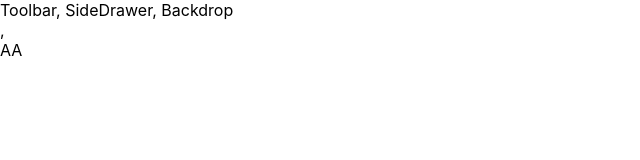
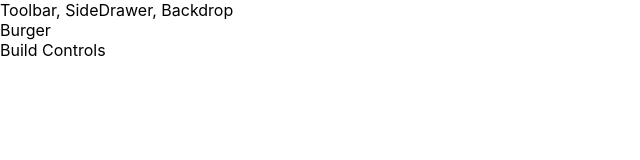
Before and after one commit to swapnilp0x00/react-burger-app, a React app: page / in a window 1280 px wide. Shown: the top 160 px of the page, without its empty margins (0-640 px from the left). Built offline with nearby package versions, Linux system fonts and the light colour scheme.

Commit message:
Added layout and css

```diff
--- a/src/App.js
+++ b/src/App.js
@@ -1,13 +1,12 @@
 import React from 'react';
 import Layout from './components/Layout/Layout';
+import BurgerBuilder from './containers/BurgerBuilder/BurgerBuilder';
 
 function App() {
   return (
-    <div>
-      <Layout>
-        AA
-      </Layout>
-    </div>
+    <Layout>
+      <BurgerBuilder></BurgerBuilder>
+    </Layout>
   );
 }
 
--- /dev/null
+++ b/src/components/Layout/Layout.css
@@ -0,0 +1,3 @@
+.Content {
+    margin-top: 16px;
+}
--- a/src/components/Layout/Layout.js
+++ b/src/components/Layout/Layout.js
@@ -1,11 +1,11 @@
 import React from 'react';
-
+import classes from './Layout.css';
 import Aux from '../../HOC/Aux';
 
 const layout = (props) => (
     <Aux>
-        <div>Toolbar, SideDrawer, Backdrop</div>,
-        <main>
+        <div>Toolbar, SideDrawer, Backdrop</div>
+        <main className={classes.Content}>
             {props.children}
         </main>
     </Aux>
--- /dev/null
+++ b/src/containers/BurgerBuilder/BurgerBuilder.js
@@ -0,0 +1,15 @@
+import React, { Component } from "react";
+import Aux from '../../HOC/Aux';
+
+class BurgerBuilder extends Component {
+    render() {
+        return (
+        <Aux>
+            <div>Burger</div>
+            <div>Build Controls</div>
+        </Aux>
+        )
+    }
+}
+
+export default BurgerBuilder;
```
